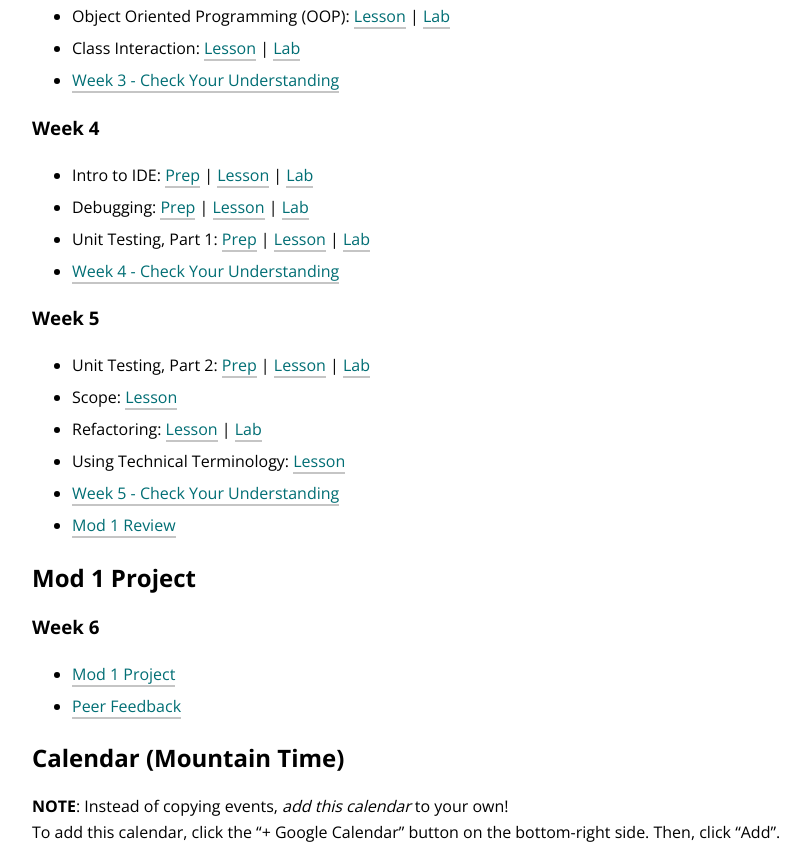
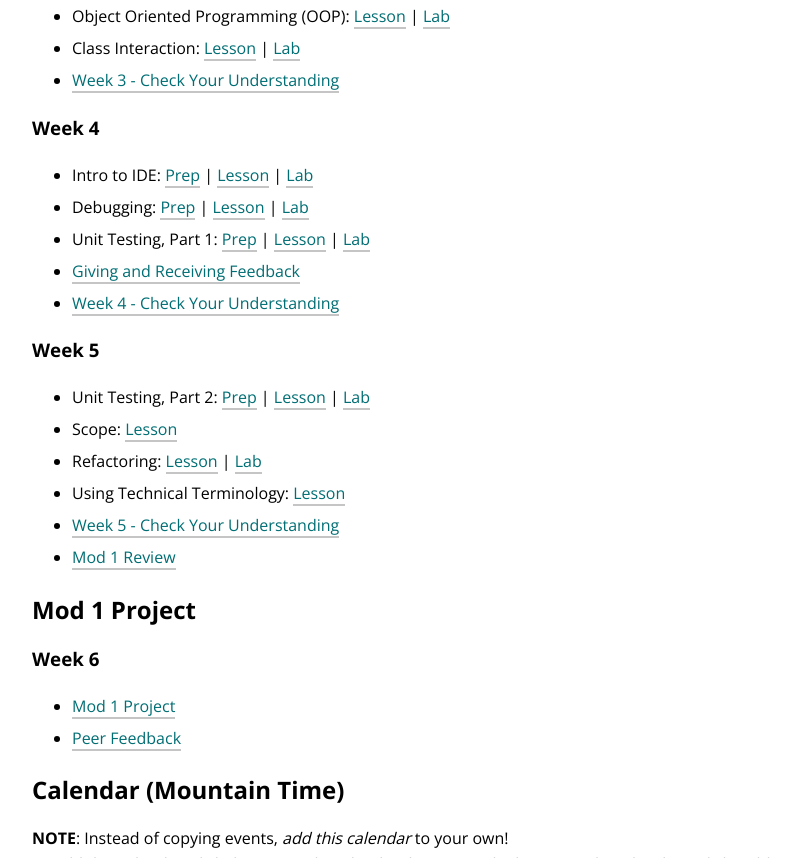
Before and after one commit to turingschool/launch-curriculum, a Jekyll site: the page built from module1/index.md, in a window 1280 px wide and 900 px high, scrolled down 1161 px, cut to the strip 0-858 px from the top of the window. Shown: the whole strip, without its empty margins (56-866 px from the left). Built offline with Jekyll 4.4.1, drawn with Linux system fonts in a browser that asks for light colours; nearby versions of some CDN libraries; comment, search, counter and statistics services are not loaded.

Commit message:
Update index.md

```diff
--- a/module1/index.md
+++ b/module1/index.md
@@ -40,6 +40,7 @@
 * Intro to IDE: [Prep](./preparation/Week4/IDE) &#124; [Lesson](./lessons/Week4/IntroToIDE) &#124; [Lab](./labs/Week4/IntrotoIDE)
 * Debugging: [Prep](./preparation/Week4/Debugging) &#124; [Lesson](./lessons/Week4/Debugging) &#124; [Lab](./labs/Week4/Debugging)
 * Unit Testing, Part 1: [Prep](./preparation/Week4/UnitTesting) &#124; [Lesson](./lessons/Week4/UnitTestingI) &#124; [Lab](./labs/Week4/UnitTestingI)
+* [Giving and Receiving Feedback](https://docs.google.com/presentation/d/12v4bVtmZapS20STqHanOyrYkoKwnJ3dhgjeSGlYNmz4/edit?usp=sharing)
 * [Week 4 - Check Your Understanding](./lessons/Week4/CFUReview)
 
 ### Week 5
```
